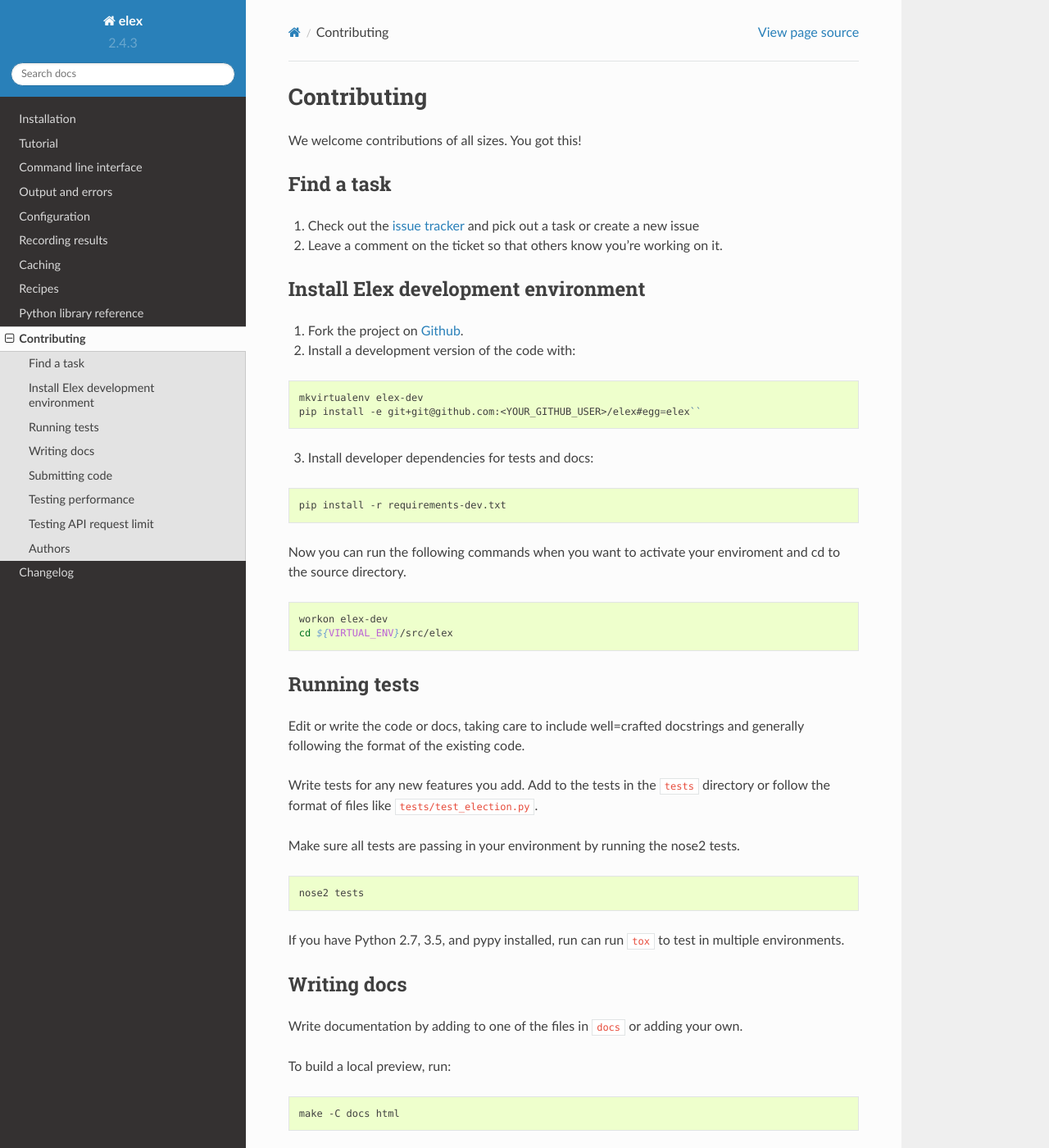
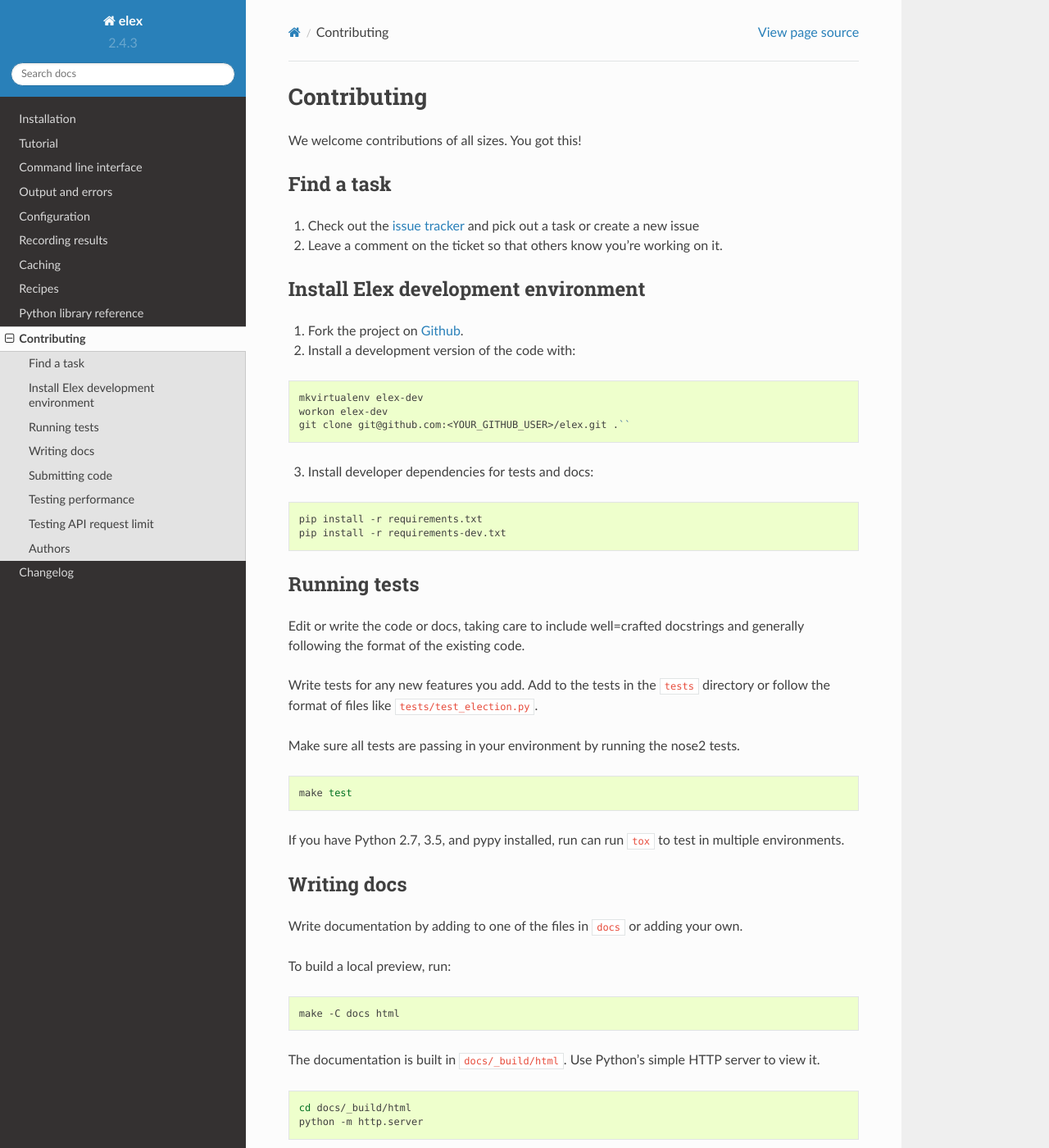
Before and after one commit to newsdev/elex, a Sphinx documentation site: the page built from docs/contributing.rst, in a window 1280 px wide and 1400 px high. Shown: the whole window at 82% size. Built offline with Sphinx 7.4.7 and the Read the Docs theme 2.0.0, drawn with Linux system fonts in a browser that asks for light colours.

Commit message:
Simplified dev install instructions

```diff
--- a/docs/contributing.rst
+++ b/docs/contributing.rst
@@ -21,21 +21,16 @@
 .. code:: bash
 
   mkvirtualenv elex-dev
-  pip install -e git+git@github.com:<YOUR_GITHUB_USER>/elex#egg=elex``
+  workon elex-dev
+  git clone git@github.com:<YOUR_GITHUB_USER>/elex.git .``
 
 3. Install developer dependencies for tests and docs:
 
 .. code:: bash
 
+  pip install -r requirements.txt
   pip install -r requirements-dev.txt
 
-Now you can run the following commands when you want to activate your enviroment and
-cd to the source directory.
-
-.. code:: bash
-
-  workon elex-dev
-  cd ${VIRTUAL_ENV}/src/elex
 
 Running tests
 =============
@@ -48,7 +43,7 @@
 
 .. code:: bash
 
-   nose2 tests
+   make test
 
 If you have Python 2.7, 3.5, and pypy installed, run can run :code:`tox` to test in multiple environments.
 
```
